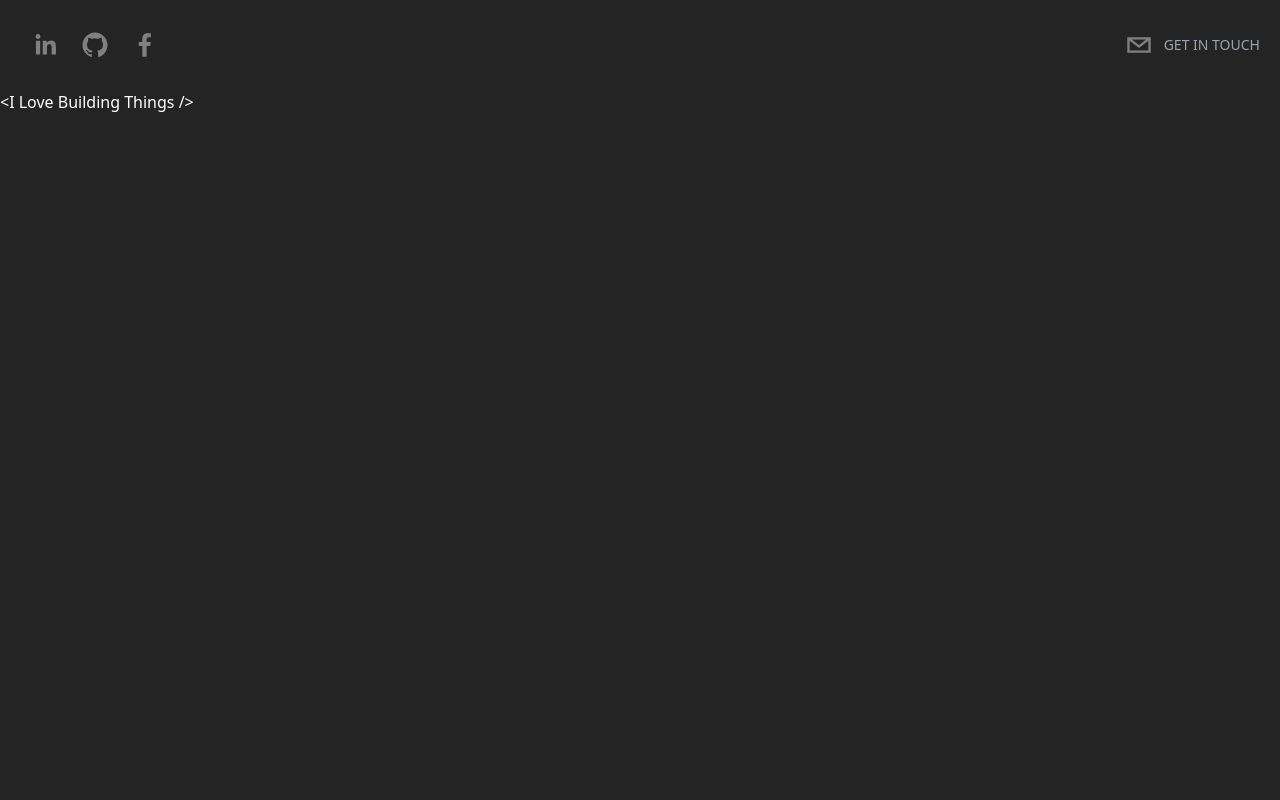
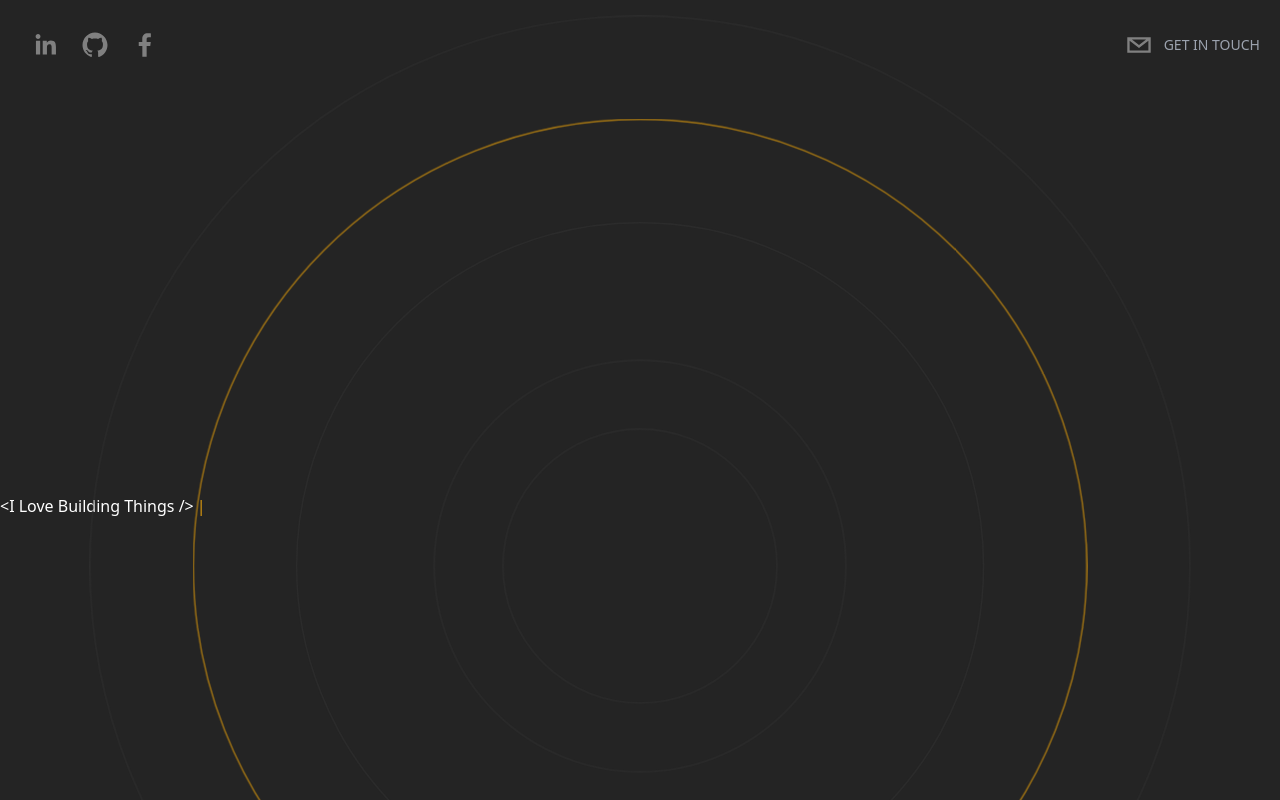
Before and after one commit to jinyeong-park/portfolio, a Next.js app in the folder portfolio-nextjs/: page / in a window 1280 px wide. Shown: the top 800 px of the page. Built offline with nearby package versions, Linux system fonts and the light colour scheme.

Commit message:
circle animation

```diff
--- /dev/null
+++ b/portfolio-nextjs/components/BackgroundCircles.tsx
@@ -0,0 +1,17 @@
+import React from 'react';
+import { motion } from "framer-motion";
+
+type Props = {}
+
+export default function BackgroundCircles({}: Props) {
+  return (
+    <div className="relative flex justify-center items-center">
+        <div className="absolute border border-[#333333] rounded-full h-[200px] w-[200px] mt-52 animate-ping"/>
+        <div className="border border-[#333333] rounded-full h-[300px] w-[300px] mt-52 absolute animate-ping"/>
+        <div className="border border-[#333333] rounded-full h-[500px] w-[500px] mt-52 absolute animate-ping"/>
+        <div className="border border-[#F7AB0A] rounded-full h-[650px] w-[650px] mt-52 absolute animate-ping"/>
+        <div className="border border-[#333333] rounded-full h-[800px] w-[800px] mt-52 absolute animate-ping"/>
+        <div />
+    </div>
+  );
+}
--- a/portfolio-nextjs/components/Header.tsx
+++ b/portfolio-nextjs/components/Header.tsx
@@ -1,6 +1,6 @@
 import React from 'react';
 import { SocialIcon } from "react-social-icons";
-import { motion } from "framer-motion"
+import { motion } from "framer-motion";
 
 type Props = {}
 
--- a/portfolio-nextjs/components/Hero.tsx
+++ b/portfolio-nextjs/components/Hero.tsx
@@ -1,5 +1,6 @@
 import React from 'react';
 import { Cursor, useTypewriter } from 'react-simple-typewriter';
+import BackgroundCircles from "../components/BackgroundCircles";
 
 type Props = {}
 
@@ -11,9 +12,13 @@ export default function Hero({}: Props) {
       })
 
   return (
-    <div>
-        <span>{text}</span>
-        <Cursor cursorColor='#F7AB0A' />
+    <div className="h-screen flex flex-col space-y-8 item-center justify-center">
+        <BackgroundCircles />
+        <h1>
+            <span>{text}</span>
+            <Cursor cursorColor='#F7AB0A' />
+        </h1>
+
     </div>
   )
 }
--- a/portfolio-nextjs/pages/index.tsx
+++ b/portfolio-nextjs/pages/index.tsx
@@ -3,6 +3,7 @@ import Head from 'next/head'
 import styles from '../styles/Home.module.css'
 import Header from "../components/Header";
 import Hero from "../components/Hero";
+
 
 const Home: NextPage = () => {
   return (
@@ -15,7 +16,9 @@ const Home: NextPage = () => {
       <Header />
 
       {/* - Hero */}
-      <Hero />
+      <section id="hero">
+        <Hero />
+      </section>
 
       {/* - About */}
 
```
